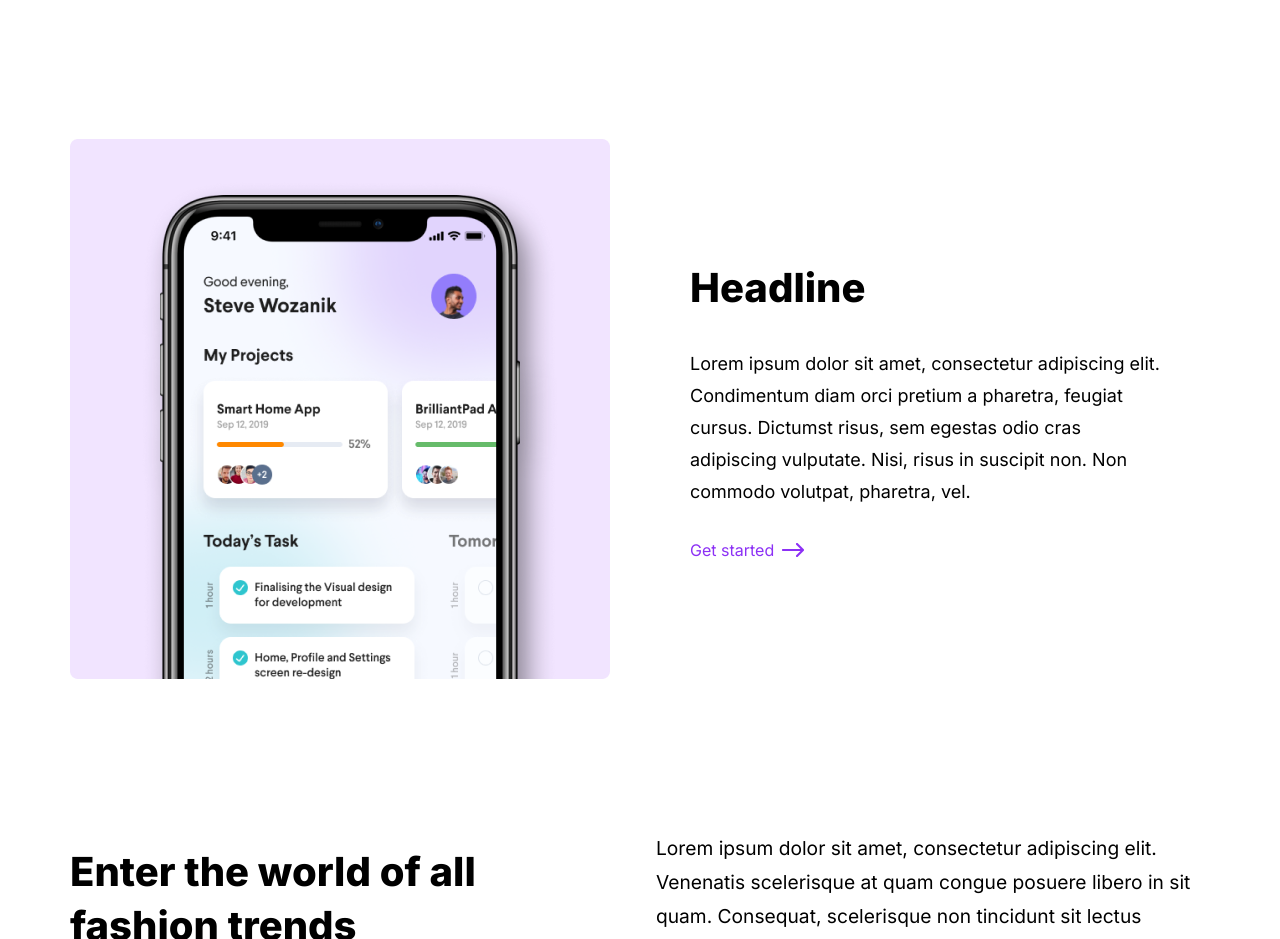
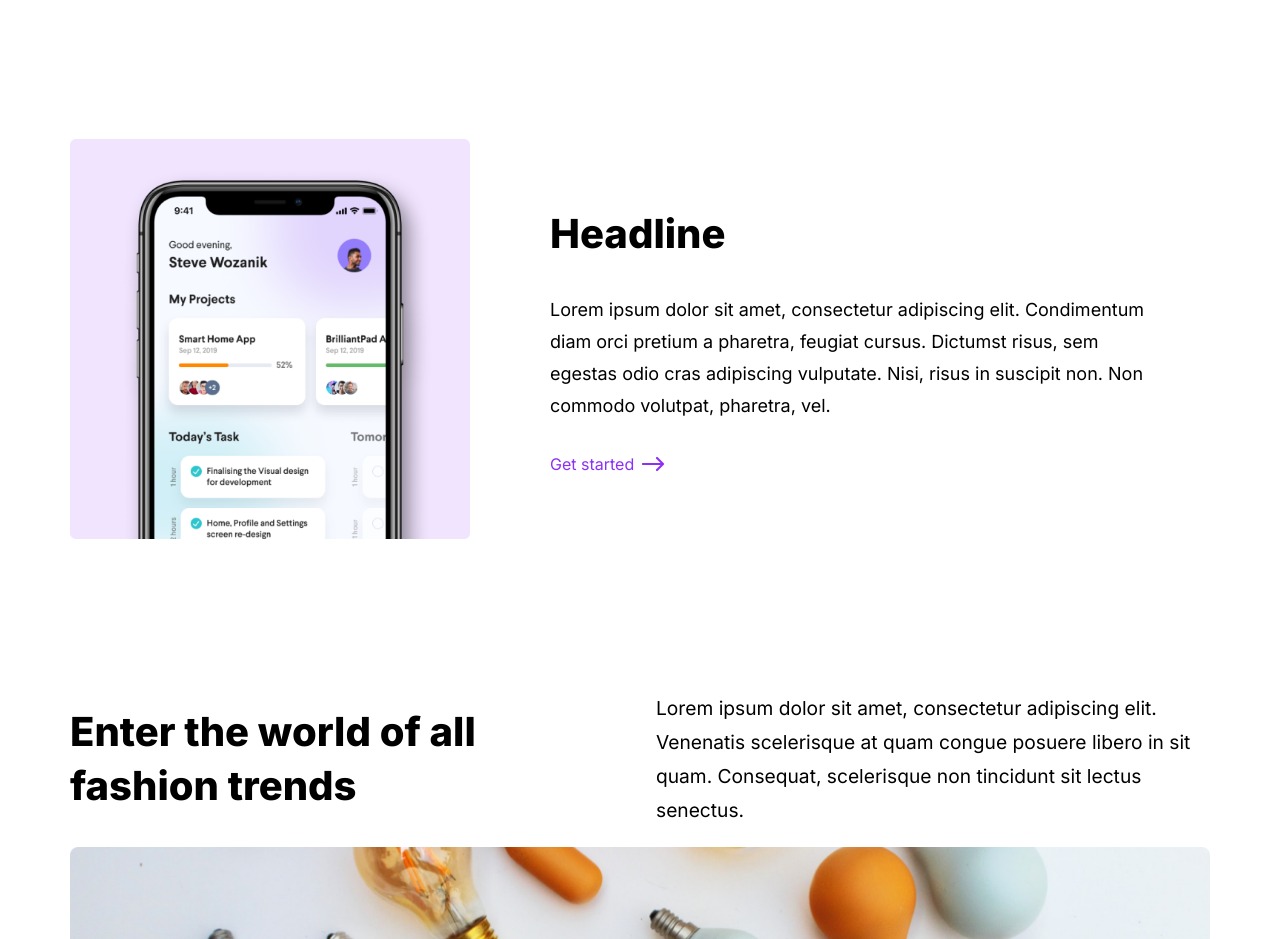
Before and after one commit to pinkskie/landify, a website built with Vite: page index.html in a window 1280 px wide. Shown: the part 3060-3999 px from the top of the page. Built offline with nearby package versions, Linux system fonts and the light colour scheme.

Commit message:
Update style.scss

```diff
--- a/style.scss
+++ b/style.scss
@@ -335,6 +335,9 @@ body {
   gap:2em;
   align-items: center;
   padding:4em 0;
+  & img {
+    max-width:400px;
+  }
   &__info {
     padding:0 3em;
     & h2 {
```
